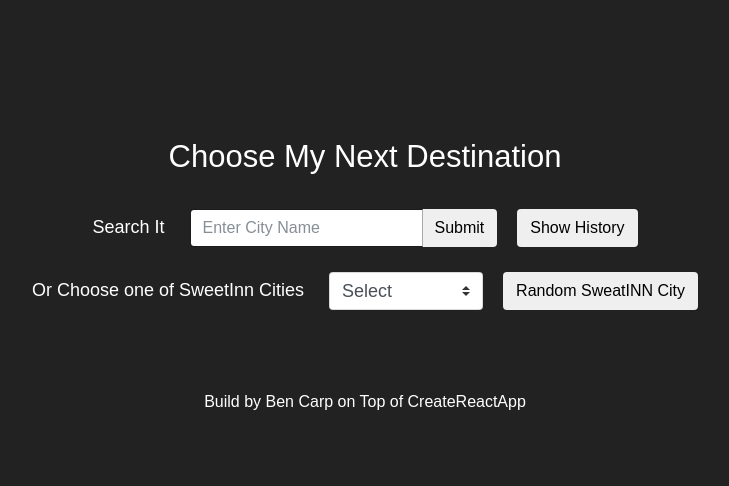
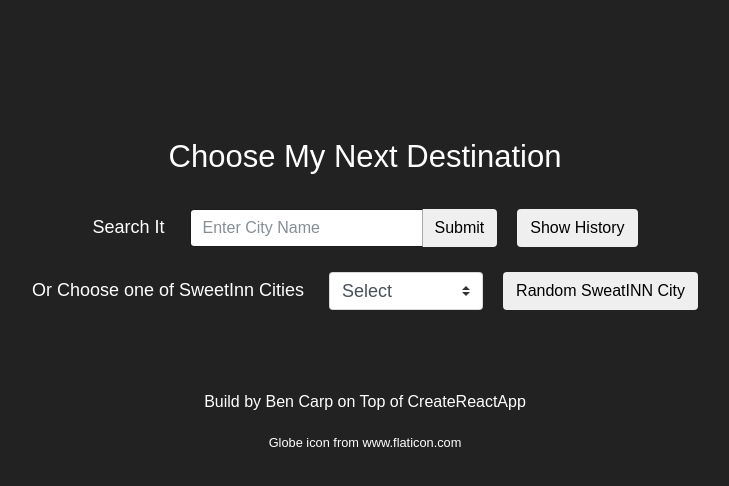
Before and after one commit to carpben/Choose-My-Next-Destination, a React (Create React App) app: page / in a window 1280 px wide. Shown: the top 486 px of the page, without its empty margins (275-1004 px from the left). Built offline with nearby package versions, Linux system fonts and the light colour scheme.

Commit message:
Readme written. Credit for globe-logo.

```diff
--- a/src/_components/Footer.js
+++ b/src/_components/Footer.js
@@ -5,6 +5,7 @@ export default function Footer (){
   return (
     <footer className="App-footer">
       <p>Build by Ben Carp on Top of CreateReactApp</p>
+      <small>Globe icon from www.flaticon.com</small>
   </footer>
   )
 }
```
Also changed, not shown: 1 other file (tests, documents, lock files or other folders).
